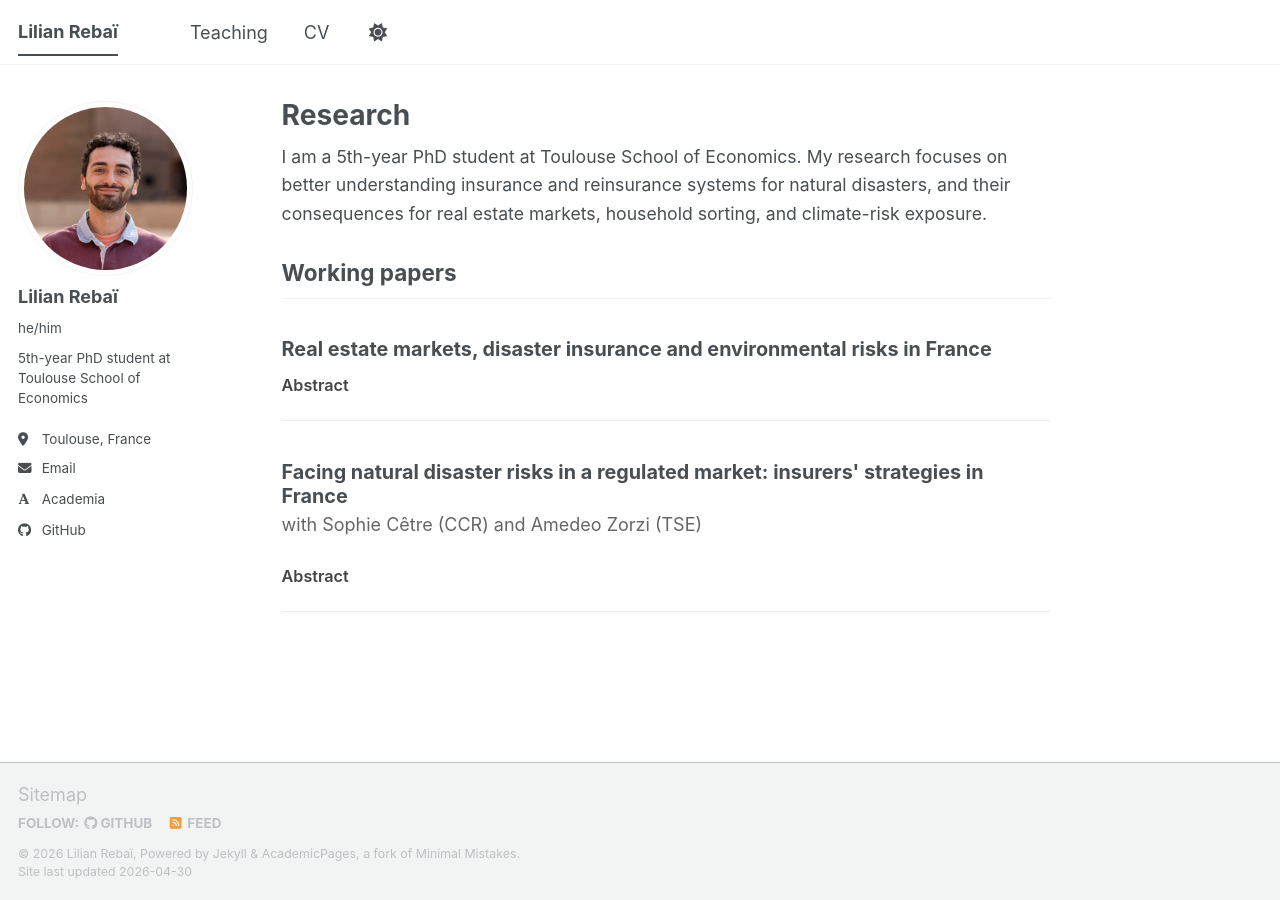
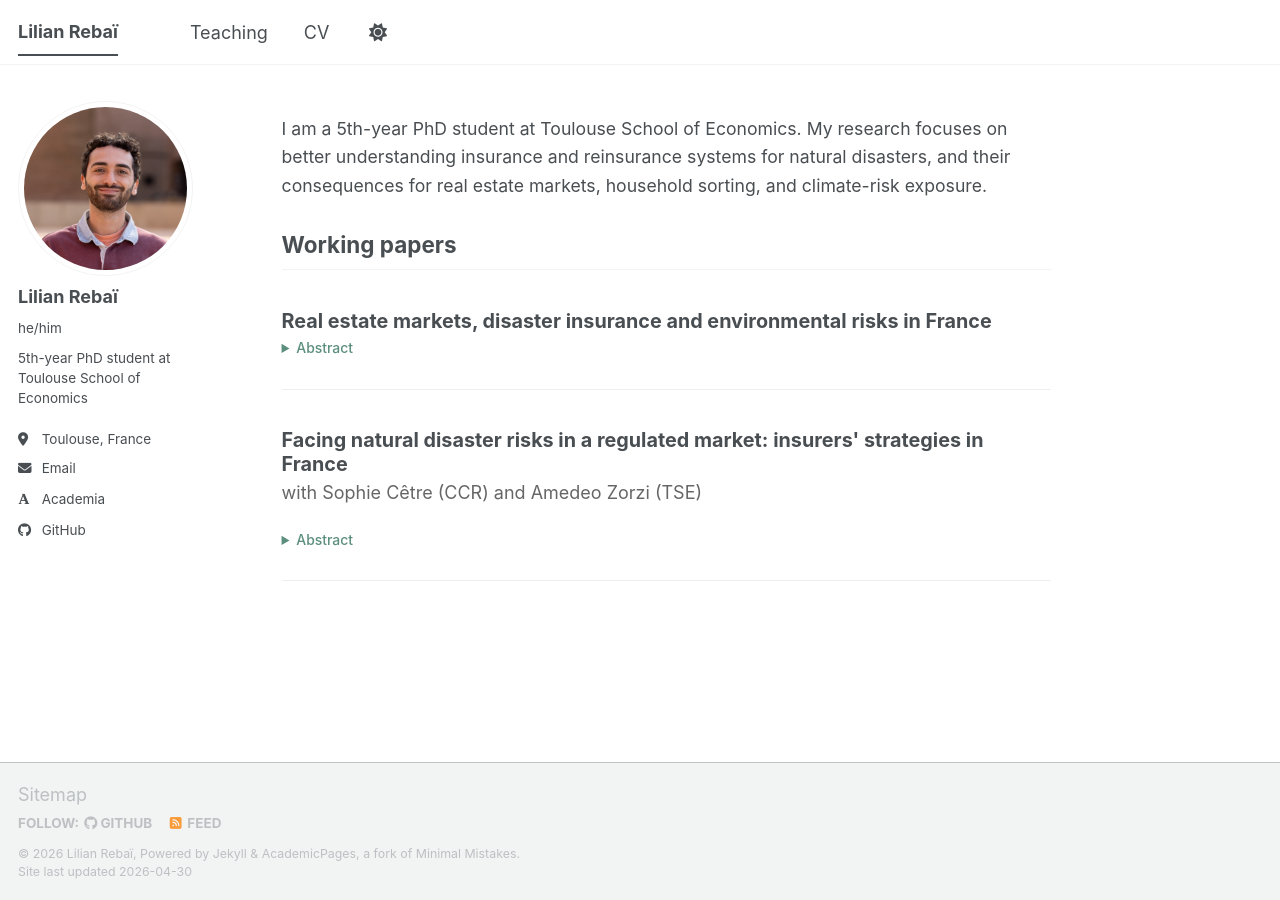
Before and after one commit to lilianrebai/lilianrebai.github.io, a Jekyll site: the page built from _pages/about.md, in a window 1280 px wide. Built offline with Jekyll 4.4.1, drawn with Linux system fonts in a browser that asks for light colours; some web fonts are replaced; a script bundle is joined from its source files by our own code; library files that are not in the unit come from our copies.

Commit message:
Update about.md

```diff
--- a/_pages/about.md
+++ b/_pages/about.md
@@ -1,6 +1,6 @@
 ---
 permalink: /
-title: "Research"
+title: ""
 author_profile: true
 redirect_from:
   - /about/
@@ -18,8 +18,8 @@ redirect_from:
 
 <article class="research-item">
   <h3>Real estate markets, disaster insurance and environmental risks in France</h3>
-  <details class="abstract-toggle">
-    <summary>Abstract</summary>
+  <details class="paper-abstract">
+  <summary>Abstract</summary>
     <p>
       As climate risk intensifies, governments increasingly subsidize home insurance against natural hazards. While this policy lowers premiums for high-risk households and maintains broad insurance coverage, it may also distort location choices and raise exposure in hazardous areas. In this paper, I study this trade-off in the context of the French coastal real estate market. I document that home insurance premiums are effectively uncorrelated with environmental risk, creating weak price signals for households about the cost of exposure. Consistent with this muted incentive, cross-sectional regressions and staggered difference-in-differences around the official disclosure of environmental risk maps reveal no price penalty for exposure. To assess the broader consequences for household sorting, construction patterns, and aggregate value-at-risk, I develop a spatial equilibrium model of housing demand and supply featuring disaster risk, land-use regulation, and flat insurance pricing. Counterfactual simulations examine how introducing risk-based premiums would affect housing-market outcomes, welfare, and the long-term sustainability of the French system.
     </p>
@@ -30,8 +30,8 @@ redirect_from:
   <h3>Facing natural disaster risks in a regulated market: insurers' strategies in France</h3>
   <p class="paper-meta">with Sophie Cêtre (CCR) and Amedeo Zorzi (TSE)</p>
 
-  <details class="abstract-toggle">
-    <summary>Abstract</summary>
+<details class="paper-abstract">
+  <summary>Abstract</summary>
     <p>
       Insurance companies are key players in managing climate-related risks, yet little is known about their pricing and coverage strategies. As climate change increases the frequency and severity of natural disasters, concerns about rising premiums, shrinking coverage, and the very insurability of high-risk areas underscore the need to better understand insurers’ choices and the role of government interventions in the home insurance market. In this paper, we study how a specific policy design, public reinsurance, shapes insurer behaviors, using a new contract-level dataset from France that links premiums to detailed property characteristics, historical losses, and precise geographic location. Public reinsurance is widely viewed as central to maintaining affordable coverage and high take-up, but rising risks challenge its budget neutrality. To explore this trade-off, we first document insurers’ pricing behavior and exposure to natural catastrophe risk across time and space, examining the extent of risk-based discrimination, market withdrawal or avoidance, and heterogeneity across providers. We then estimate a model of homeowner insurance demand and supply to quantify how existing public reinsurance schemes affect prices, coverage, and participation, and to evaluate the impact of alternative policy designs.
     </p>
```
